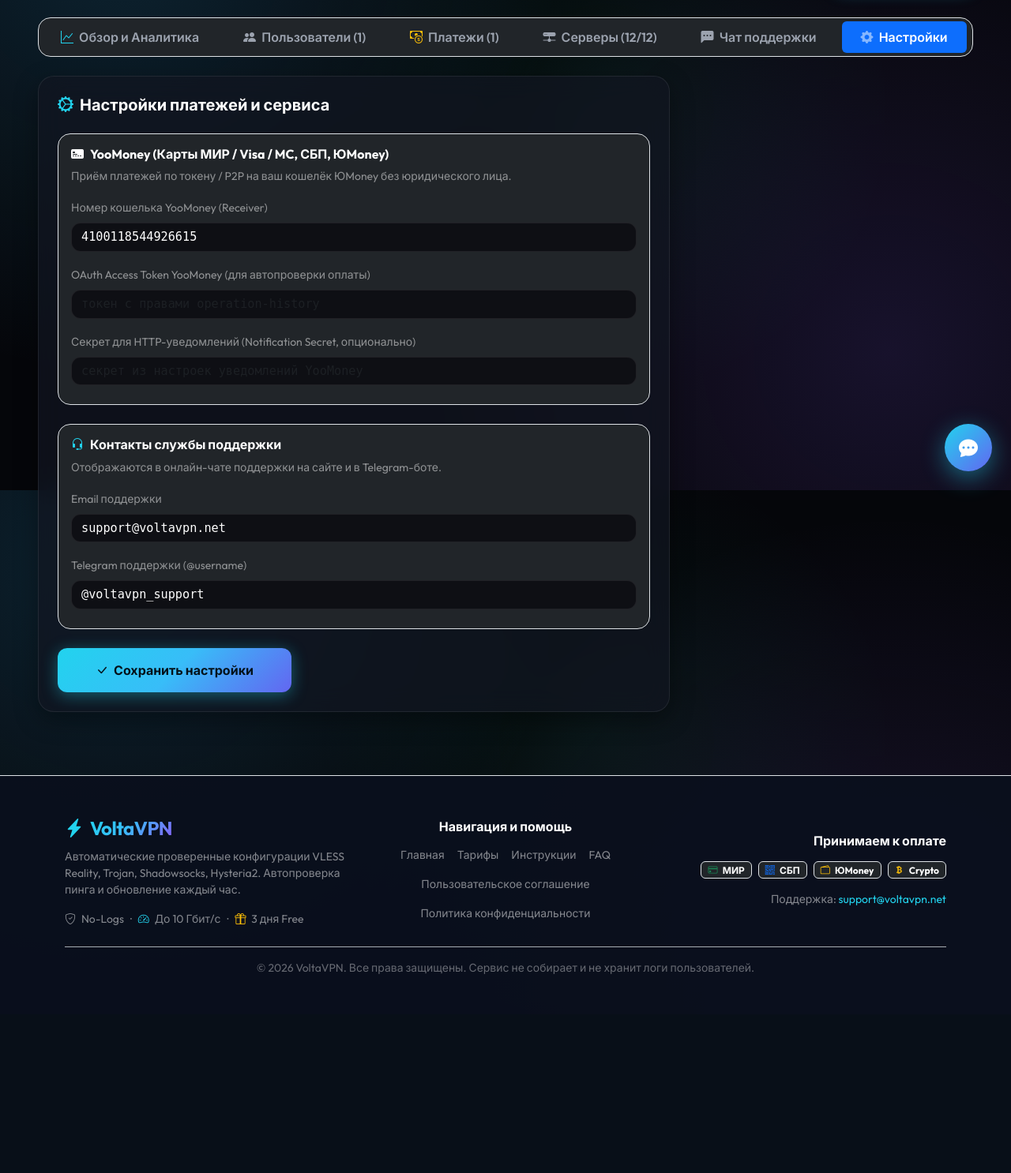
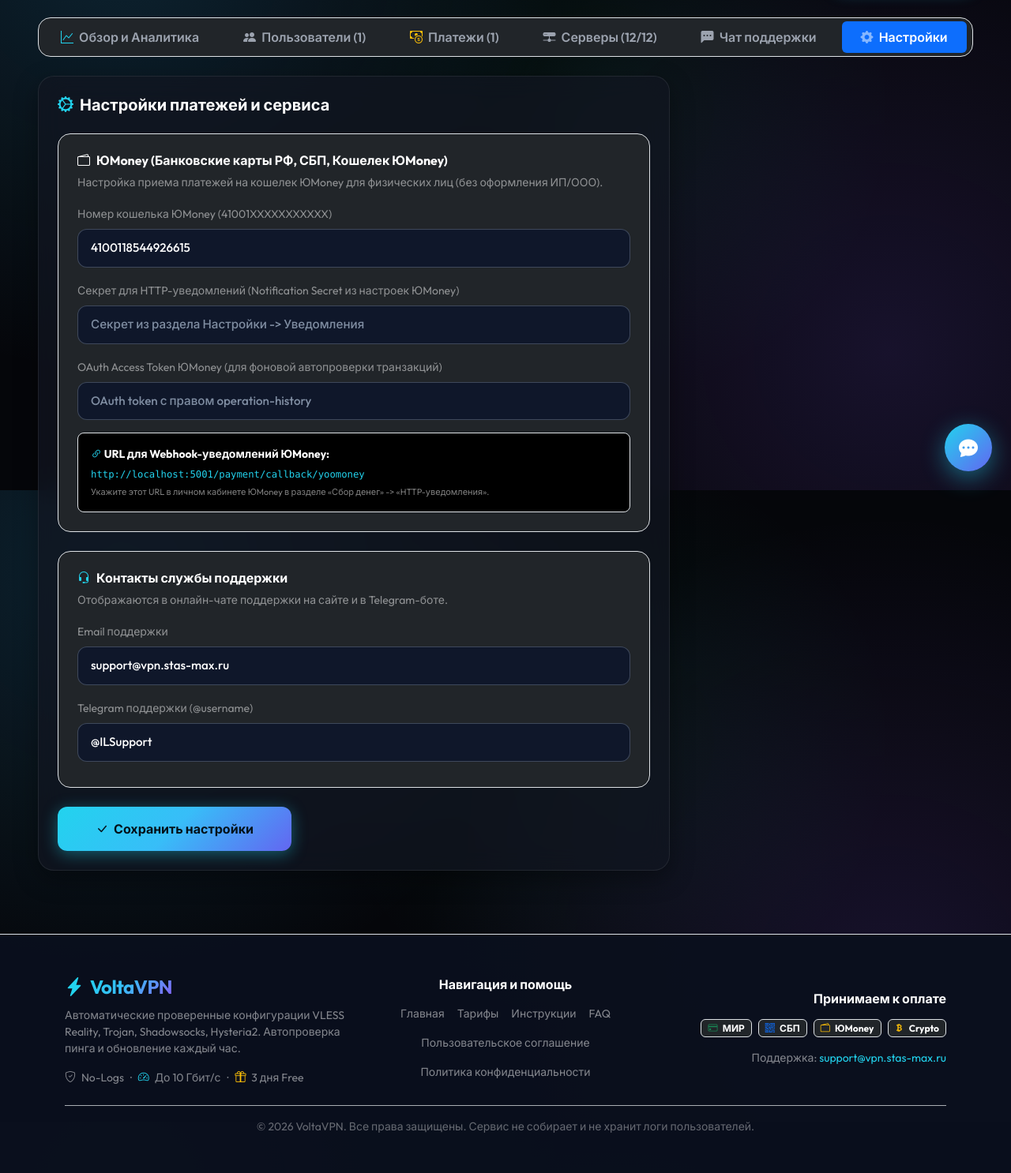
Before and after one commit to Doker420/VOLTAVPN, a Flask app: page /admin in a window 1280 px wide, after a click on "Настройки". Shown: the part 179-1665 px from the top of the page at 79% size. Before the commit the page ends 1413 px from the top, so only its background shows below. Run offline with Flask 3, Linux system fonts and the light colour scheme; a user stored in the database is signed in; data comes from the database, SQL or seed files in the repository; tables that the repository leaves empty hold one stand-in row (values such as "Sample post").

Commit message:
Fix telegram unsupported url protocol bug with /open/ client bridge, update support contacts to @ILSupport and support@vpn.stas-max.ru, add YooMoney config in admin panel, default 3 devices per sub
Co-authored-by: arena-agent <297053741+arena-agent@users.noreply.github.com>

```diff
--- a/app/__init__.py
+++ b/app/__init__.py
@@ -122,9 +122,9 @@
     flask_app.config['YOOMONEY_RECEIVER'] = os.getenv('YOOMONEY_RECEIVER', '')
     flask_app.config['YOOMONEY_TOKEN'] = os.getenv('YOOMONEY_TOKEN', '')
     flask_app.config['YOOMONEY_NOTIFICATION_SECRET'] = os.getenv('YOOMONEY_NOTIFICATION_SECRET', '')
-    flask_app.config['SUPPORT_EMAIL'] = os.getenv('SUPPORT_EMAIL', 'support@voltavpn.net')
-    flask_app.config['SUPPORT_TELEGRAM'] = os.getenv('SUPPORT_TELEGRAM', '@voltavpn_support')
-    flask_app.config['WEBHOOK_URL'] = os.getenv('WEBHOOK_URL', 'http://localhost:5000')
+    flask_app.config['SUPPORT_EMAIL'] = os.getenv('SUPPORT_EMAIL', 'support@vpn.stas-max.ru')
+    flask_app.config['SUPPORT_TELEGRAM'] = os.getenv('SUPPORT_TELEGRAM', '@ILSupport')
+    flask_app.config['WEBHOOK_URL'] = os.getenv('WEBHOOK_URL', 'http://localhost:5001')
     flask_app.config['BOT_USERNAME'] = os.getenv('BOT_USERNAME', '')
 
     db.init_app(flask_app)
--- a/app/routes.py
+++ b/app/routes.py
@@ -47,12 +47,13 @@
 
 
 def _support_contacts():
-    email = AppSetting.get('SUPPORT_EMAIL') or current_app.config.get('SUPPORT_EMAIL', 'support@voltavpn.net')
-    telegram = AppSetting.get('SUPPORT_TELEGRAM') or current_app.config.get('SUPPORT_TELEGRAM', '@voltavpn_support')
+    email = AppSetting.get('SUPPORT_EMAIL') or current_app.config.get('SUPPORT_EMAIL', 'support@vpn.stas-max.ru')
+    telegram = AppSetting.get('SUPPORT_TELEGRAM') or current_app.config.get('SUPPORT_TELEGRAM', '@ILSupport')
     bot_username = current_app.config.get('BOT_USERNAME', '')
     return {
         'email': email,
         'telegram': telegram,
+        'telegram_link': f"https://t.me/{telegram.replace('@', '')}",
         'bot_username': bot_username,
         'online': True,
         'response_time': '~2-5 минут',
@@ -541,6 +542,42 @@
 
         return jsonify({'status': 'ok'}), 200
 
+    @flask_app.route('/open/<client>/<sub_token>')
+    @flask_app.route('/open/<client>')
+    def open_client(client, sub_token=None):
+        sub_token = sub_token or request.args.get('token') or 'public'
+        sub_url = f"{get_base_url()}/sub/{sub_token}"
+        deep_links = build_deep_links(sub_url)
+        target_scheme = deep_links.get(client.lower(), sub_url)
+
+        client_titles = {
+            'karing': 'Karing',
+            'v2rayng': 'v2rayNG',
+            'streisand': 'Streisand',
+            'hiddify': 'Hiddify',
+            'singbox': 'sing-box',
+            'clash': 'Clash',
+        }
+        client_downloads = {
+            'karing': 'https://karing.app/',
+            'v2rayng': 'https://github.com/2dust/v2rayNG/releases',
+            'streisand': 'https://apps.apple.com/app/streisand/id6450534064',
+            'hiddify': 'https://github.com/hiddify/hiddify-next/releases',
+            'singbox': 'https://sing-box.sagernet.org/',
+            'clash': 'https://github.com/clash-verge-rev/clash-verge-rev/releases',
+        }
+        client_title = client_titles.get(client.lower(), client.capitalize())
+        download_url = client_downloads.get(client.lower(), f"{get_base_url()}/instructions")
+
+        return render_template(
+            'open_client.html',
+            client_name=client.lower(),
+            client_title=client_title,
+            target_scheme=target_scheme,
+            sub_url=sub_url,
+            download_url=download_url,
+        )
+
     @flask_app.route('/sub/<sub_token>')
     def subscription_feed(sub_token):
         """
--- a/app/templates/admin.html
+++ b/app/templates/admin.html
@@ -454,39 +454,47 @@
                     <h5 class="fw-bold text-white mb-4"><i class="bi bi-gear-wide-connected text-volt me-2"></i>Настройки платежей и сервиса</h5>
                     <form method="POST" action="/admin/settings/save">
                         <!-- YooMoney Settings -->
-                        <div class="p-3 rounded-4 bg-dark border border-glass mb-4">
-                            <h6 class="fw-bold text-white mb-2"><i class="bi bi-credit-card-2-front-fill text-emerald me-2"></i>YooMoney (Карты МИР / Visa / MC, СБП, ЮMoney)</h6>
-                            <p class="small text-white-50 mb-3">Приём платежей по токену / P2P на ваш кошелёк ЮMoney без юридического лица.</p>
+                        <div class="p-4 rounded-4 bg-dark border border-glass mb-4">
+                            <h6 class="fw-bold text-white mb-2"><i class="bi bi-wallet2 text-emerald me-2"></i>ЮMoney (Банковские карты РФ, СБП, Кошелек ЮMoney)</h6>
+                            <p class="small text-white-50 mb-3">
+                                Настройка приема платежей на кошелек ЮMoney для физических лиц (без оформления ИП/ООО).
+                            </p>
 
                             <div class="mb-3">
-                                <label class="form-label text-white-50 small">Номер кошелька YooMoney (Receiver)</label>
-                                <input type="text" name="yoomoney_receiver" value="{{ yoomoney_receiver }}" class="form-control copy-field text-white" placeholder="41001XXXXXXXXXXX">
+                                <label class="form-label text-white-50 small">Номер кошелька ЮMoney (41001XXXXXXXXXXX)</label>
+                                <input type="text" name="yoomoney_receiver" value="{{ yoomoney_receiver }}" class="form-control auth-input text-white" placeholder="4100118544926615">
                             </div>
 
                             <div class="mb-3">
-                                <label class="form-label text-white-50 small">OAuth Access Token YooMoney (для автопроверки оплаты)</label>
-                                <input type="password" name="yoomoney_token" value="{{ yoomoney_token }}" class="form-control copy-field text-white" placeholder="токен с правами operation-history">
+                                <label class="form-label text-white-50 small">Секрет для HTTP-уведомлений (Notification Secret из настроек ЮMoney)</label>
+                                <input type="password" name="yoomoney_secret" value="{{ yoomoney_secret }}" class="form-control auth-input text-white" placeholder="Секрет из раздела Настройки -> Уведомления">
                             </div>
 
-                            <div class="mb-2">
-                                <label class="form-label text-white-50 small">Секрет для HTTP-уведомлений (Notification Secret, опционально)</label>
-                                <input type="password" name="yoomoney_secret" value="{{ yoomoney_secret }}" class="form-control copy-field text-white" placeholder="секрет из настроек уведомлений YooMoney">
+                            <div class="mb-3">
+                                <label class="form-label text-white-50 small">OAuth Access Token ЮMoney (для фоновой автопроверки транзакций)</label>
+                                <input type="password" name="yoomoney_token" value="{{ yoomoney_token }}" class="form-control auth-input text-white" placeholder="OAuth token с правом operation-history">
+                            </div>
+
+                            <div class="p-3 bg-black rounded-3 border border-glass small text-white-50">
+                                <div class="text-white fw-bold mb-1"><i class="bi bi-link-45deg text-volt"></i> URL для Webhook-уведомлений ЮMoney:</div>
+                                <code class="text-volt">{{ get_base_url() }}/payment/callback/yoomoney</code>
+                                <div class="mt-1" style="font-size: 11px;">Укажите этот URL в личном кабинете ЮMoney в разделе «Сбор денег» -> «HTTP-уведомления».</div>
                             </div>
                         </div>
 
                         <!-- Support Contacts Settings -->
-                        <div class="p-3 rounded-4 bg-dark border border-glass mb-4">
+                        <div class="p-4 rounded-4 bg-dark border border-glass mb-4">
                             <h6 class="fw-bold text-white mb-2"><i class="bi bi-headset text-volt me-2"></i>Контакты службы поддержки</h6>
                             <p class="small text-white-50 mb-3">Отображаются в онлайн-чате поддержки на сайте и в Telegram-боте.</p>
 
                             <div class="mb-3">
                                 <label class="form-label text-white-50 small">Email поддержки</label>
-                                <input type="email" name="support_email" value="{{ support_contacts.email }}" class="form-control copy-field text-white" placeholder="support@voltavpn.net">
+                                <input type="email" name="support_email" value="{{ support_contacts.email }}" class="form-control auth-input text-white" placeholder="support@vpn.stas-max.ru">
                             </div>
 
                             <div class="mb-2">
                                 <label class="form-label text-white-50 small">Telegram поддержки (@username)</label>
-                                <input type="text" name="support_telegram" value="{{ support_contacts.telegram }}" class="form-control copy-field text-white" placeholder="@voltavpn_support">
+                                <input type="text" name="support_telegram" value="{{ support_contacts.telegram }}" class="form-control auth-input text-white" placeholder="@ILSupport">
                             </div>
                         </div>
 
--- a/app/templates/base.html
+++ b/app/templates/base.html
@@ -126,7 +126,7 @@
                         <span class="badge bg-dark border border-glass px-2 py-1"><i class="bi bi-currency-bitcoin text-warning me-1"></i> Crypto</span>
                     </div>
                     <div class="small text-white-50">
-                        Поддержка: <a href="mailto:{{ support_info.email if support_info else 'support@voltavpn.net' }}" class="text-volt text-decoration-none">{{ support_info.email if support_info else 'support@voltavpn.net' }}</a>
+                        Поддержка: <a href="mailto:{{ support_info.email if support_info else 'support@vpn.stas-max.ru' }}" class="text-volt text-decoration-none">{{ support_info.email if support_info else 'support@vpn.stas-max.ru' }}</a>
                     </div>
                 </div>
             </div>
@@ -278,7 +278,7 @@
             <!-- Contacts Info Banner -->
             <div class="support-contact-info p-2 px-3 small border-bottom border-glass">
                 <div class="d-flex align-items-center justify-content-between">
-                    <span><i class="bi bi-envelope-fill text-volt me-1"></i> <a href="mailto:{{ support_info.email if support_info else 'support@voltavpn.net' }}" class="text-white text-decoration-none">{{ support_info.email if support_info else 'support@voltavpn.net' }}</a></span>
+                    <span><i class="bi bi-envelope-fill text-volt me-1"></i> <a href="mailto:{{ support_info.email if support_info else 'support@vpn.stas-max.ru' }}" class="text-white text-decoration-none">{{ support_info.email if support_info else 'support@vpn.stas-max.ru' }}</a></span>
                     {% if support_info and support_info.telegram %}
                     <span><i class="bi bi-telegram text-indigo me-1"></i> <a href="https://t.me/{{ support_info.telegram.replace('@', '') }}" target="_blank" class="text-volt text-decoration-none">{{ support_info.telegram }}</a></span>
                     {% endif %}
--- a/app/templates/faq.html
+++ b/app/templates/faq.html
@@ -175,7 +175,7 @@
                     </h2>
                     <div id="collapseNine" class="accordion-collapse collapse" data-bs-parent="#faqAccordion">
                         <div class="accordion-body px-4 pb-4 pt-1 text-white-50 leading-relaxed border-top border-glass">
-                            Вы можете подключить <strong>до 5 устройств одновременно</strong> по одной подписке (например: смартфон, планшет, рабочий ноутбук, домашний ПК и телевизор).
+                            По умолчанию вы можете подключить <strong>до 3 устройств одновременно</strong> по одной подписке (например: смартфон, ноутбук и телевизор). Просто скопируйте ту же ссылку подписки или отсканируйте QR-код на каждом устройстве.
                         </div>
                     </div>
                 </div>
--- a/app/templates/privacy.html
+++ b/app/templates/privacy.html
@@ -102,8 +102,8 @@
                     </p>
                     <div class="card-glass p-3 mt-3 bg-dark">
                         <div class="d-flex flex-wrap gap-4 text-white">
-                            <div><i class="bi bi-envelope-fill text-volt me-2"></i>Email: <a href="mailto:{{ support_info.email if support_info else 'support@voltavpn.net' }}" class="text-volt">{{ support_info.email if support_info else 'support@voltavpn.net' }}</a></div>
-                            <div><i class="bi bi-telegram text-volt me-2"></i>Telegram: <a href="{{ support_info.telegram_link if support_info else 'https://t.me/volta_vpn_bot' }}" target="_blank" class="text-volt">{{ support_info.telegram if support_info else '@volta_vpn_bot' }}</a></div>
+                            <div><i class="bi bi-envelope-fill text-volt me-2"></i>Email: <a href="mailto:{{ support_info.email if support_info else 'support@vpn.stas-max.ru' }}" class="text-volt">{{ support_info.email if support_info else 'support@vpn.stas-max.ru' }}</a></div>
+                            <div><i class="bi bi-telegram text-volt me-2"></i>Telegram: <a href="{{ support_info.telegram_link if support_info else 'https://t.me/ILSupport' }}" target="_blank" class="text-volt">{{ support_info.telegram if support_info else '@ILSupport' }}</a></div>
                         </div>
                     </div>
                 </div>
--- a/app/templates/terms.html
+++ b/app/templates/terms.html
@@ -109,8 +109,8 @@
                     </p>
                     <div class="card-glass p-3 mt-3 bg-dark">
                         <div class="d-flex flex-wrap gap-4 text-white">
-                            <div><i class="bi bi-envelope-fill text-volt me-2"></i>Email: <a href="mailto:{{ support_info.email if support_info else 'support@voltavpn.net' }}" class="text-volt">{{ support_info.email if support_info else 'support@voltavpn.net' }}</a></div>
-                            <div><i class="bi bi-telegram text-volt me-2"></i>Telegram: <a href="{{ support_info.telegram_link if support_info else 'https://t.me/volta_vpn_bot' }}" target="_blank" class="text-volt">{{ support_info.telegram if support_info else '@volta_vpn_bot' }}</a></div>
+                            <div><i class="bi bi-envelope-fill text-volt me-2"></i>Email: <a href="mailto:{{ support_info.email if support_info else 'support@vpn.stas-max.ru' }}" class="text-volt">{{ support_info.email if support_info else 'support@vpn.stas-max.ru' }}</a></div>
+                            <div><i class="bi bi-telegram text-volt me-2"></i>Telegram: <a href="{{ support_info.telegram_link if support_info else 'https://t.me/ILSupport' }}" target="_blank" class="text-volt">{{ support_info.telegram if support_info else '@ILSupport' }}</a></div>
                         </div>
                     </div>
                 </div>
```
Also changed, not shown: app/bot.py (+23 -26 lines), app/templates/open_client.html (added, +84 -0 lines), tests/test_app.py (+6 -0 lines), 3 other files.
